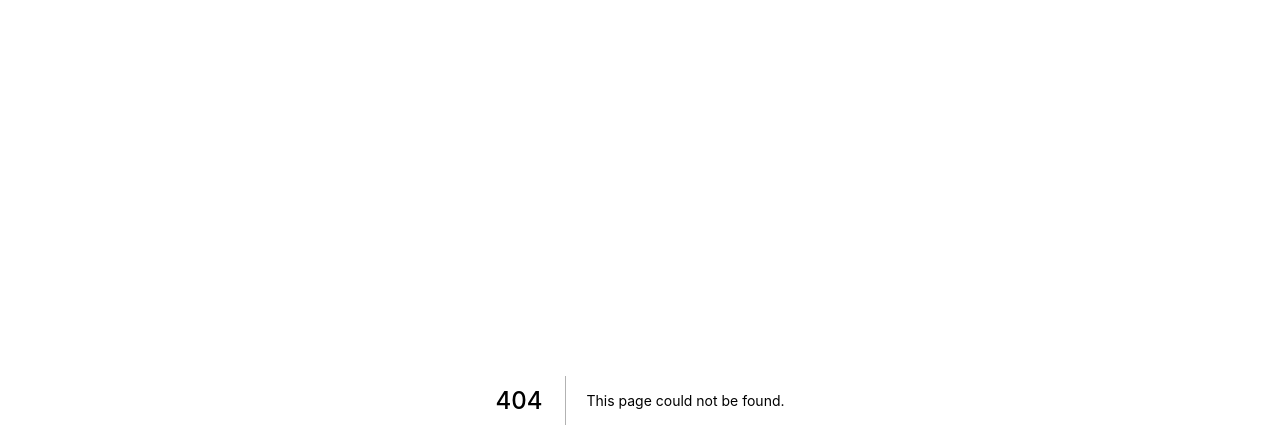
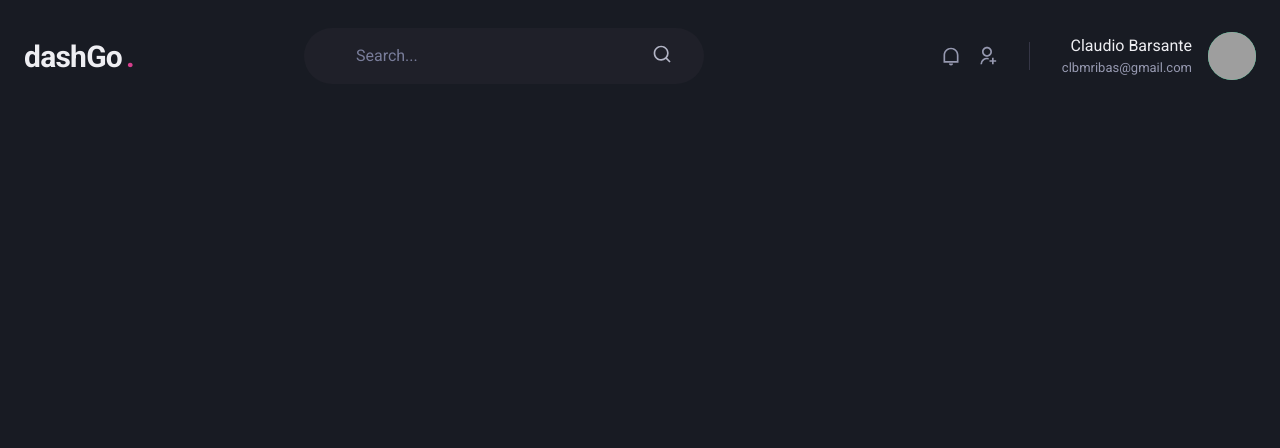
Before and after one commit to claudiobarsante/dashgo, a Next.js app: page /dashboard in a window 1280 px wide. Before the commit this address had no page. Shown: the top 448 px of the page. Built offline with nearby package versions, Linux system fonts and the light colour scheme; grey boxes are pictures that could not be loaded.

Commit message:
feat: add <Header/>

```diff
--- a/package.json
+++ b/package.json
@@ -14,7 +14,8 @@
     "framer-motion": "4",
     "next": "12.0.7",
     "react": "17.0.2",
-    "react-dom": "17.0.2"
+    "react-dom": "17.0.2",
+    "react-icons": "^4.3.1"
   },
   "devDependencies": {
     "@types/node": "16.11.11",
--- a/src/pages/components/Form/Input.tsx
+++ b/src/pages/components/Form/Input.tsx
@@ -1,4 +1,3 @@
-import React from 'react';
 import {
   Input as ChakraInput,
   FormLabel,
--- /dev/null
+++ b/src/pages/components/Header.tsx
@@ -0,0 +1,92 @@
+import React from 'react';
+import {
+  Avatar,
+  Flex,
+  Button,
+  HStack,
+  Text,
+  Input,
+  Icon,
+  Box
+} from '@chakra-ui/react';
+import {
+  RiNotificationLine,
+  RiSearchLine,
+  RiUserAddLine
+} from 'react-icons/ri';
+
+//? when number is between "" you're referring to spacing, so "4" --> 4*1rem= 16px
+// -- https://chakra-ui.com/docs/theming/theme#spacing
+//? mx = margin x axle
+export default function Header() {
+  return (
+    <Flex
+      as="header"
+      w="100%"
+      maxWidth={1480}
+      h="20"
+      mx="auto"
+      mt="4"
+      px="6"
+      align="center"
+    >
+      <Text fontSize="3xl" fontWeight="bold" letterSpacing="tight" w="64">
+        dashGo
+        <Text as="span" ml="1" color="pink.500">
+          .
+        </Text>
+      </Text>
+      <Flex
+        as="label"
+        flex="1"
+        py="4"
+        px="8"
+        ml="6"
+        maxWidth={400}
+        alignSelf="center"
+        color="gray.200"
+        position="relative"
+        bg="gray.800"
+        borderRadius="full"
+      >
+        <Input
+          color="gray.50"
+          variant="unstyled"
+          px="4"
+          mr="4"
+          placeholder=" Search..."
+          _placeholder={{ color: 'gray.400' }}
+        />
+        <Icon as={RiSearchLine} fontSize="20" />
+      </Flex>
+
+      <Flex align="center" ml="auto" /*ml='auto push the content to the right*/>
+        <HStack
+          spacing="4"
+          mx="8"
+          pr="8"
+          py="1"
+          color="gray.300"
+          borderRightWidth={1}
+          borderColor="gray.700"
+        >
+          <Icon as={RiNotificationLine} fontSize="20" />
+          <Icon as={RiUserAddLine} fontSize="20" />
+        </HStack>
+        <Flex align="center">
+          <Box mr="4" textAlign="right">
+            <Text>Claudio Barsante</Text>
+            <Text color="gray.300" fontSize="small">
+              clbmribas@gmail.com
+            </Text>
+          </Box>
+          <Avatar
+            size="md"
+            name="Claudio Barsante"
+            src="https://github.com/claudiobarsante.png"
+          />
+        </Flex>
+      </Flex>
+    </Flex>
+  );
+}
--- /dev/null
+++ b/src/pages/dashboard.tsx
@@ -0,0 +1,5 @@
+import Header from './components/Header';
+
+export default function Dashboard() {
+  return <Header />;
+}
```
Also changed, not shown: 1 other file (tests, documents, lock files or other folders).
